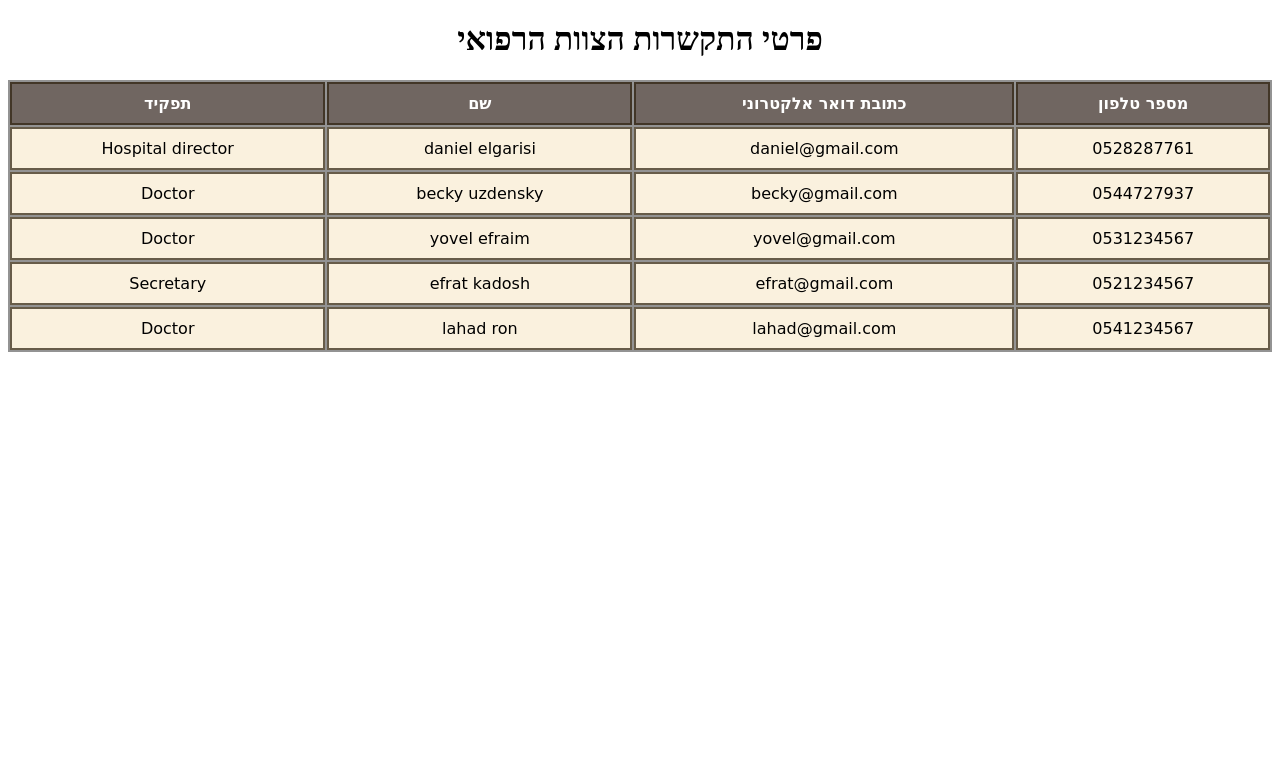
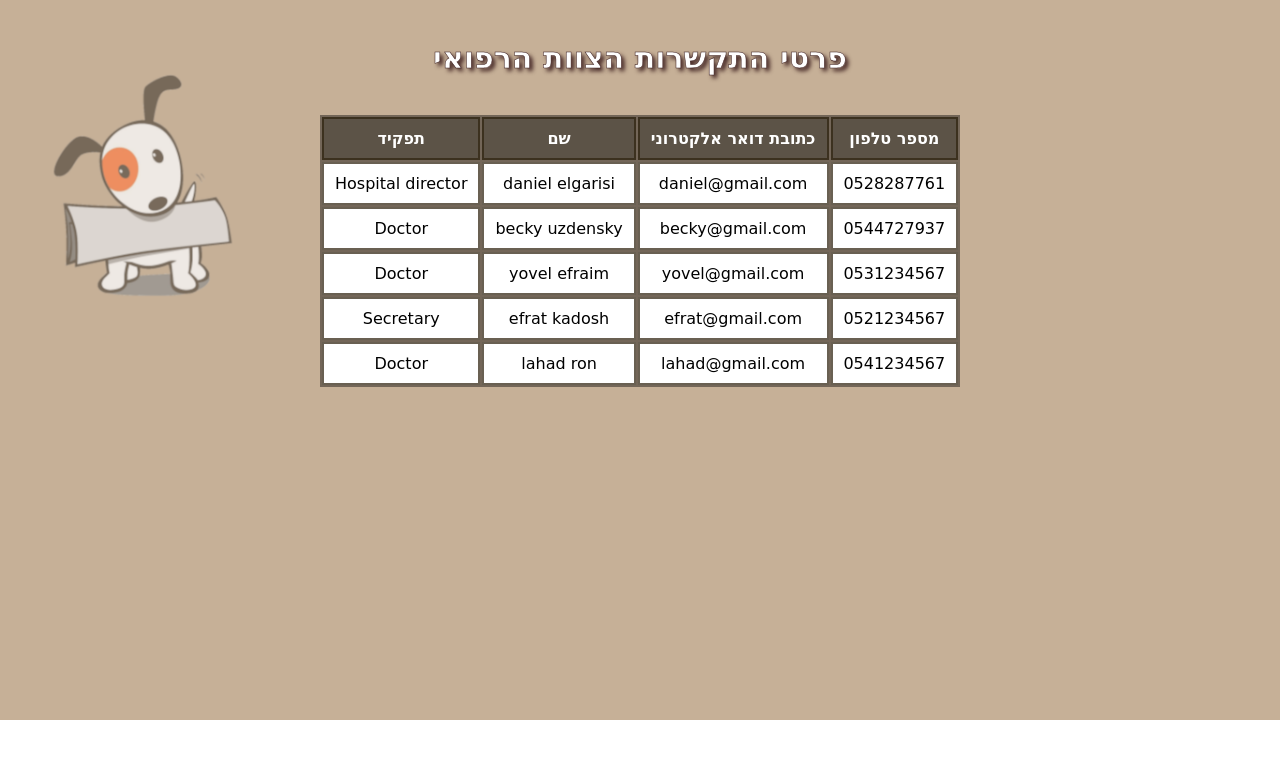
Before and after one commit to Daniel-Elgarisi/HPet, a plain HTML site: page Front/secretary/navigation/communication/communication.html in a window 1280 px wide. Drawn offline with Linux system fonts and the light colour scheme.

Commit message:
updated communication files - Front

```diff
--- /dev/null
+++ b/Front/secretary/navigation/communication/communication.css
@@ -0,0 +1,29 @@
+#tbe{
+    margin-left: auto;
+    margin-right: auto;
+}
+
+h2{
+    text-align: center;
+    color: #000000;
+    text-align: center;
+	margin: 40px 0 40px;
+	text-align: center;
+	font-size: 30px;
+	color: #ffffff;
+	text-shadow: 3px 3px 4px #3b1d1d;
+	font-family: 'Segoe UI Semibold', cursive;
+    -webkit-text-stroke: 0.5px #3b1d1d;
+}
+
+body
+{
+    margin: 0;
+    padding: 0;
+    font-family: 'Segoe UI Semibold';
+    text-align: center;
+    background-image: url("communicationBackground.png");
+    background-repeat: no-repeat;
+    background-position: 0 0;
+    background-size: cover;
+}
--- a/Front/secretary/navigation/communication/communication.html
+++ b/Front/secretary/navigation/communication/communication.html
@@ -4,7 +4,7 @@
         background-color: #0505056e;
     }
     th{
-        background-color: #57443b8f;
+        background-color: #574e43cb;
         color: rgb(255, 255, 255);
         padding: 10px;
         text-align: left;
@@ -17,7 +17,7 @@
     td {
         border: 0px solid black;
         color: rgb(0, 0, 0);
-        background-color: rgb(250, 241, 222);
+        background-color: rgb(255, 255, 255);
         padding: 10px;
         text-align: left;
         font-family: 'Segoe UI Semibold',cursive;
@@ -27,9 +27,7 @@
 </style>
 
 <head>
-    <meta charset="UTF-8">
-    <meta http-equiv="X-UA-Compatible" content="IE=edge">
-    <meta name="viewport" content="width=device-width, initial-scale=1.0">
+    <link rel="stylesheet" href="communication.css" type="text/css">
     <title>Document</title>
     <STyle>
     h1 {text-align: center;}
@@ -37,8 +35,8 @@
 </head>
 
 <body>
-    <h1>פרטי התקשרות הצוות הרפואי</h1>
-    <table id="tbe" style="width: 100%;">
+    <h2>פרטי התקשרות הצוות הרפואי</h2>
+    <table id="tbe" style="width: 50%;">
         <tr id="row">
             <th id="role">תפקיד</th>
             <th id="name">שם</th>
```
Also changed, not shown: Front/secretary/navigation/communication/communicationBackground.png (added).
